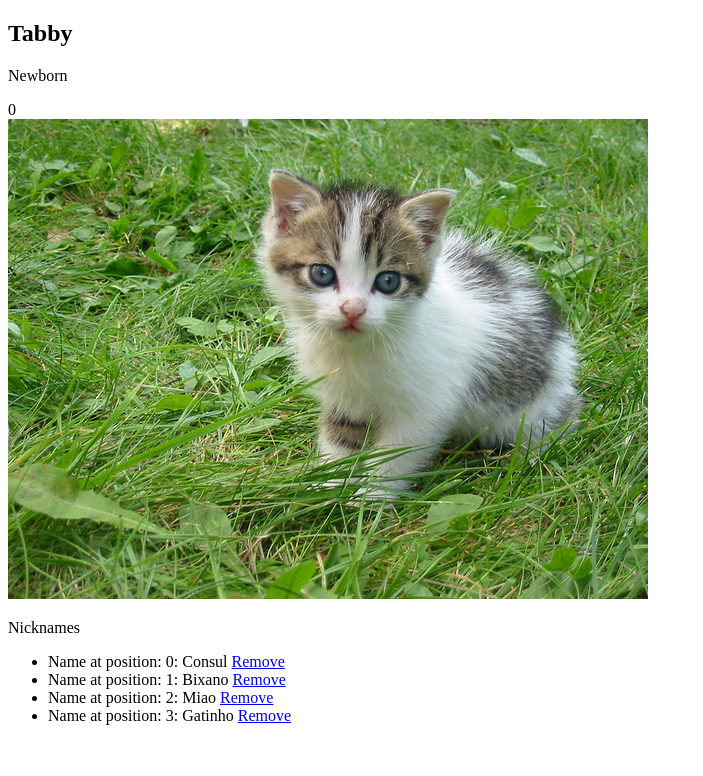
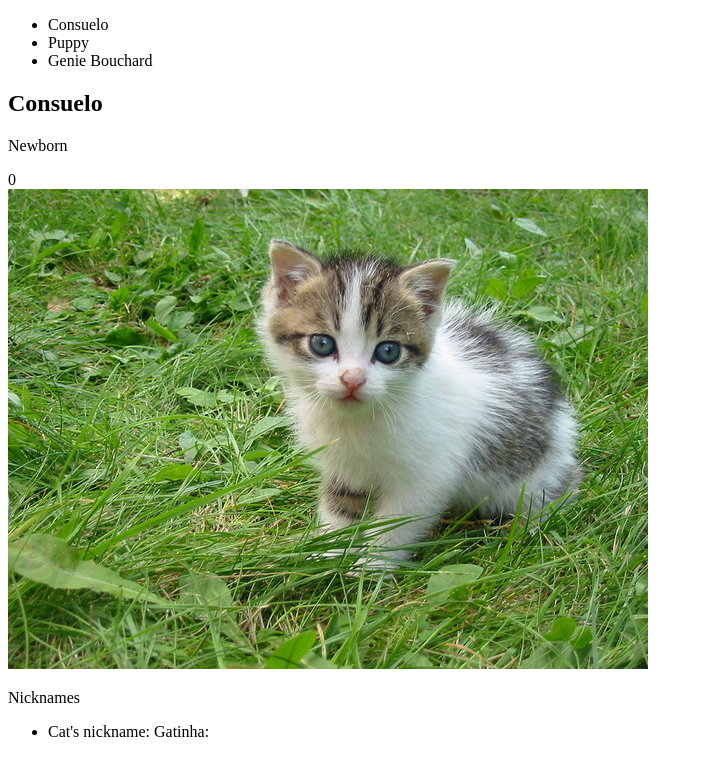
Before and after one commit to sthalles/udacity-javascript-design-patterns, a plain HTML site: page index.html in a window 1280 px wide. Shown: the whole page, without its empty margins (0-703 px from the left). Drawn offline with Linux system fonts and the light colour scheme.

Commit message:
End of the thrid module

```diff
--- a/index.html
+++ b/index.html
@@ -6,19 +6,23 @@
 </head>
 <body>
     <ul id="cat-list"></ul>
-    <div id="cat">
+    <div id="cat" data-bind="with: currentCat">
 
-        <h2 id="cat-name" data-bind="text: currentCat().name"></h2>
-        <p data-bind="text: currentCat().level"</p>
-        <div id="cat-count" data-bind="text: currentCat().clickCount"></div>
-        <img id="cat-img" src="" alt="cute cat" data-bind="click: incrementCounter, attr: {'src': currentCat().imgSource}">
+        <ul data-bind="foreach: $parent.catList">
+            <li data-bind="click: $root.updateImg">
+                <span data-bind="text: name"></span>
+            </li>
+        </ul>
+
+        <h2 id="cat-name" data-bind="text: name"></h2>
+        <p data-bind="text: level"</p>
+        <div id="cat-count" data-bind="text: clickCount"></div>
+        <img src="" alt="cute cat" data-bind="click: $parent.incrementCounter, attr: {'src': imgSource}">
         <p> Nicknames </p>
 
-        <ul data-bind="foreach: currentCat().nicknames">
+        <ul data-bind="foreach: nicknames">
             <li>
-                Name at position: <span data-bind="text: $index"></span>:
-                <span data-bind="text: name"></span>
-                <a href="#" data-bind="click: $parent.removeNickname">Remove</a>
+                Cat's nickname: <span data-bind="text: $data"></span>:
             </li>
         </ul>
     </div>
--- a/js/app.js
+++ b/js/app.js
@@ -1,42 +1,69 @@
-var Cat = function() {
+var cats = [
+    {
+        "name": "Consuelo",
+        "clickCount": 0,
+        "imgSource": "img/cat1.jpg",
+		"nicknames": ["Gatinha"]
+    },
+	{
+        "name": "Puppy",
+        "clickCount": 0,
+        "imgSource": "img/cat2.jpg",
+		"nicknames": ["Bixano"]
+    },
+    {
+        "name": "Genie Bouchard",
+        "clickCount": 0,
+        "imgSource": "img/cat3.jpg",
+		"nicknames": ["Scooby"]
+    }
+];
+
+var Cat = function(data) {
 	// For simplicity, lets create our model inside the ViewModel,
 	// the important thing to keep in mind is that Knockout
 	// will functionally separete the Model from the View.
-	this.clickCount = ko.observable(0);
-	this.name = ko.observable("Tabby");
-	this.imgSource = ko.observable("img/cat1.jpg");
-	this.level = ko.observable("Newborn");
-	this.nicknames = ko.observableArray([
-		{name: "Consul"},
-		{name: "Bixano"},
-		{name: "Miao"},
-		{name: "Gatinho"}
-	]);
+	this.clickCount = ko.observable(data.clickCount);
+	this.name = ko.observable(data.name);
+	this.imgSource = ko.observable(data.imgSource);
+	this.nicknames = ko.observableArray(data.nicknames);
 	// end of Model definition
 
-	this.levels = ko.computed(function(){
-		if (this.clickCount() == 10) {
-			this.level("Infant");
+	this.level = ko.computed(function(){
+		if (this.clickCount() >= 10) {
+			return "Infant";
+		} else {
+			return "Newborn";
 		}
 
 	}, this);
 }
 
 var ViewModel = function() {
+	var self = this; // self is the ViewModel Context
 
-	this.currentCat = ko.observable(new Cat());
+	// observable array to keep track of the cats
+	this.catList = ko.observableArray([]);
+
+	// iterate over the cat data and add one by one to the cat list
+	cats.forEach(function(catItem){
+		self.catList.push(new Cat(catItem)); // store each cat in the cat list
+	});
+
+	// creates the first cat
+	this.currentCat = ko.observable(this.catList()[0]);
+	console.log(this.catList()[0]);
+
+	this.updateImg = function(clickedItem) {
+		self.currentCat( clickedItem );
+	};
 
 	// View Model
 	// Because Knockout will handle the View - Model syncronization
 	// the only time we need ViewModel methods is when we
 	// need to update the data.
 	this.incrementCounter = function() {
-		this.currentCat().clickCount( this.currentCat().clickCount() + 1 );
-	};
-
-	var self = this;
-	this.removeNickname = function(){
-		self.currentCat().nicknames.remove(this);
+		self.currentCat().clickCount( self.currentCat().clickCount() + 1 );
 	};
 }
 
```
